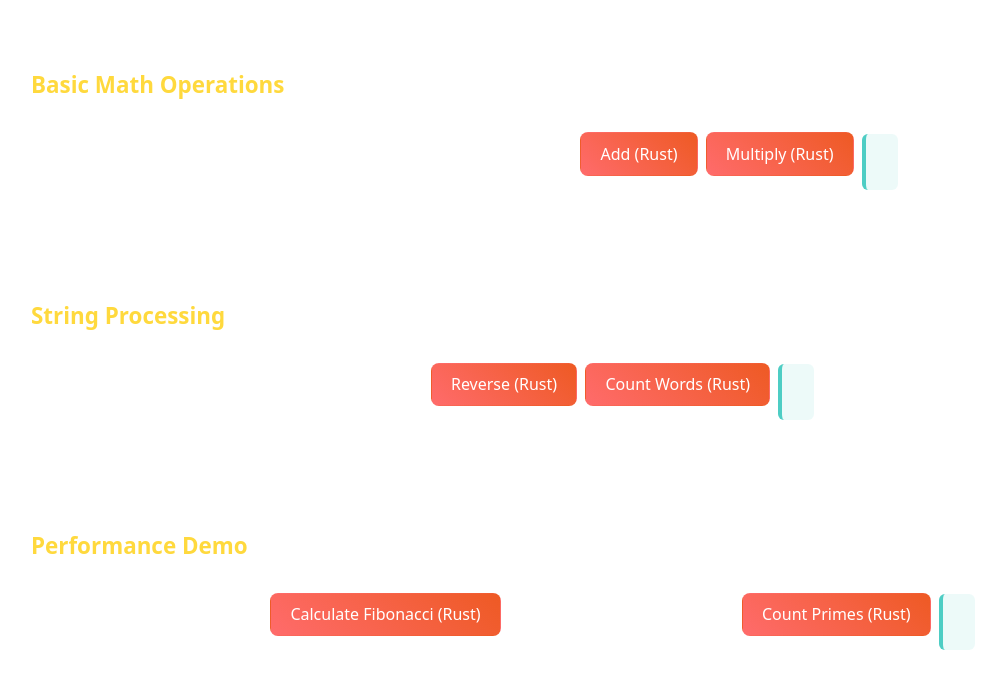
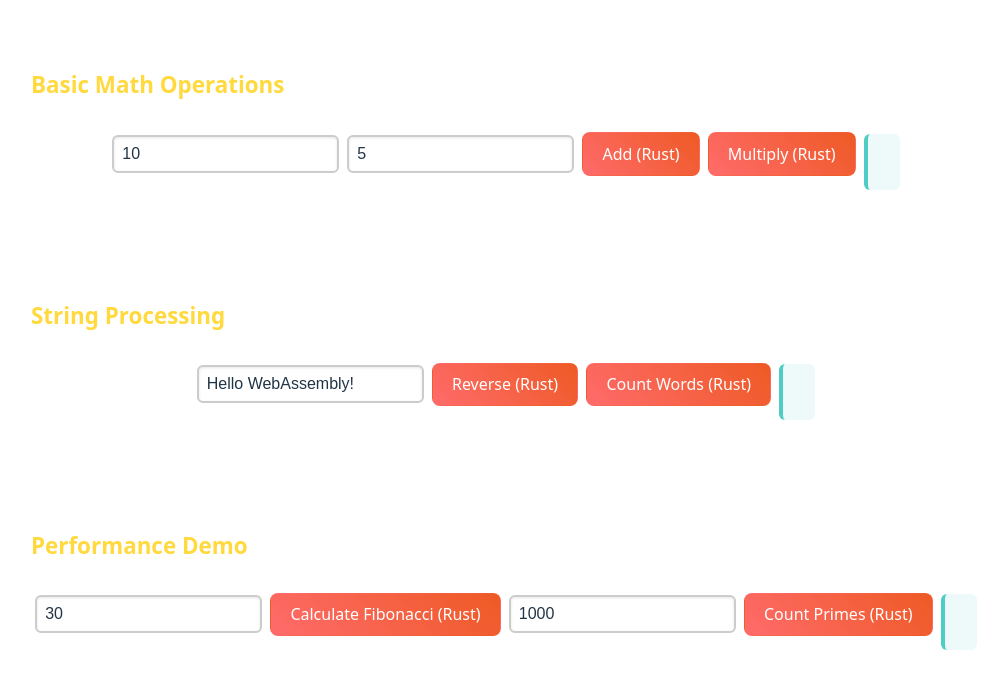
Before and after one commit to pekkaRo/rust-wasm-typescript-starter, a website built with Vite: page index.html in a window 1280 px wide. Shown: the part 110-800 px from the top of the page, without its empty margins (134-1142 px from the left). Built offline with nearby package versions, Linux system fonts and the light colour scheme.

Commit message:
edit css to increase input contrast

```diff
--- a/src/style.css
+++ b/src/style.css
@@ -60,24 +60,24 @@ h2 {
 }
 
 input {
-  background: rgba(255, 255, 255, 0.15);
-  border: 1px solid rgba(255, 255, 255, 0.3);
+  background: #444;
+  border: 2px solid #666;
   border-radius: 6px;
   color: white;
   padding: 0.5rem;
   font-size: 1rem;
   min-width: 120px;
-  transition: border-color 0.2s, box-shadow 0.2s;
+  transition: background 0.2s, border-color 0.2s, box-shadow 0.2s;
+  box-shadow: inset 0 1px 3px rgba(0,0,0,0.5);
+}
+input::placeholder {
+  color: #aaa;
 }
 input:focus {
-  background: rgba(255, 255, 255, 0.2);
+  background: #444;
   border-color: #4ecdc4;
   outline: none;
-  box-shadow: 0 0 0 3px rgba(78, 205, 196, 0.3);
-}
-
-input::placeholder {
-  color: rgba(255, 255, 255, 0.5);
+  box-shadow: 0 0 0 3px rgba(78,205,196,0.3);
 }
 
 button {
@@ -186,10 +186,25 @@ button:focus-visible {
   outline: 4px auto -webkit-focus-ring-color;
 }
 
+/* Light theme input overrides */
 @media (prefers-color-scheme: light) {
   :root {
     color: #213547;
     background-color: #ffffff;
+  }
+  input {
+    background: #fff;
+    border: 2px solid #ccc;
+    color: #213547;
+    box-shadow: inset 0 1px 3px rgba(0,0,0,0.1);
+  }
+  input::placeholder {
+    color: #888;
+  }
+  input:focus {
+    background: #fff;
+    border-color: #747bff;
+    box-shadow: 0 0 0 3px rgba(116,123,255,0.3);
   }
   a:hover {
     color: #747bff;
```
